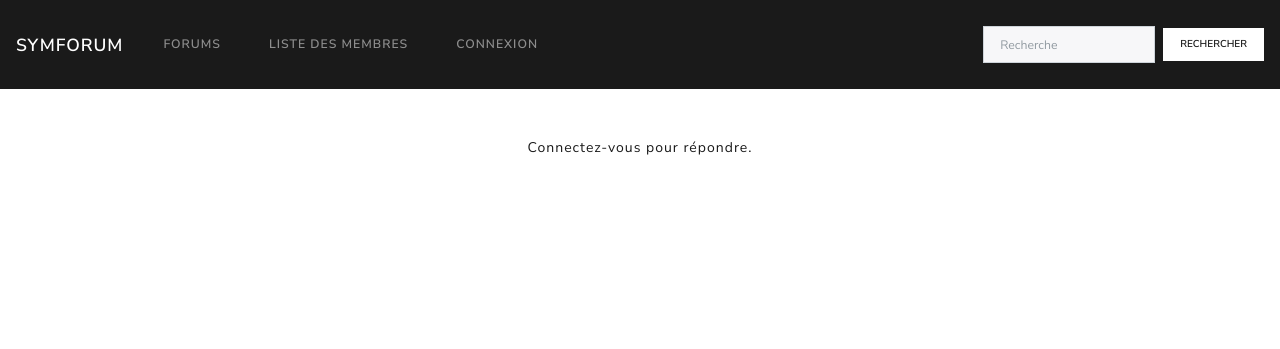
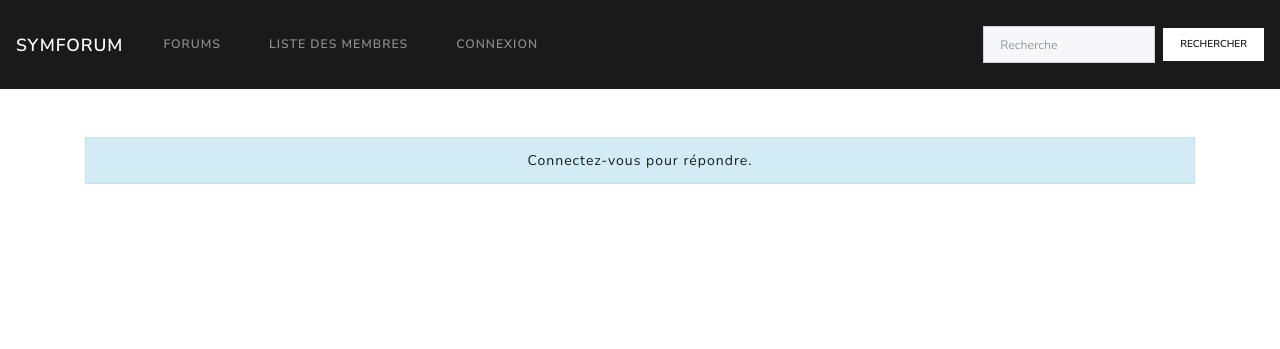
Before and after one commit to duboiss/SymForum, a Symfony app: template templates/forums/thread.html.twig in a window 1280 px wide. Shown: the top 349 px of the page. Run offline with Twig, Linux system fonts and the light colour scheme; the template is opened without the code that fills it, so the values that code supplies are empty; some libraries are stand-ins or nearby versions.

Commit message:
Change some texts in thread by bootstrap alerts

```diff
--- a/templates/forums/thread.html.twig
+++ b/templates/forums/thread.html.twig
@@ -47,13 +47,15 @@
                             {% include 'forums/_form_message.html.twig' %}
                         </div>
                     {% else %}
-                        <p class="text-center">
+                        <div class="alert alert-info text-center">
                             <a href="{{ path('security.login') }}">Connectez-vous pour répondre.</a>
-                        </p>
+                        </div>
                     {% endif %}
                 {% else %}
                     {% if app.user %}
-                        <p class="text-center">Ce sujet est verrouillé, vous ne pouvez donc pas y répondre.</p>
+                        <div class="alert alert-warning text-center">Ce sujet est verrouillé, vous ne pouvez donc pas y
+                            répondre.
+                        </div>
                     {% endif %}
                 {% endif %}
             </div>
```
